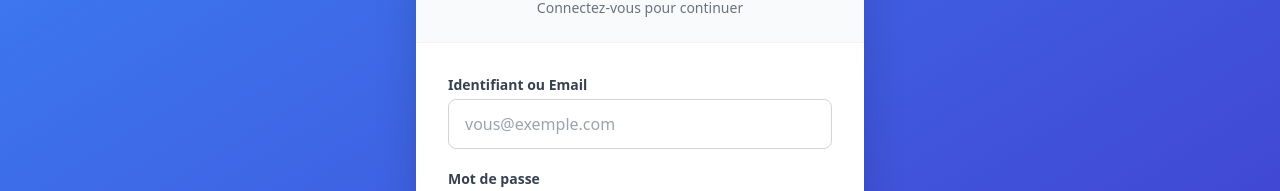
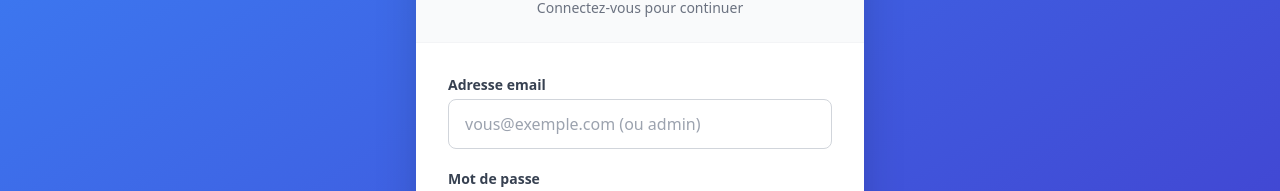
Before and after one commit to gabrielmaltais/evalupro, a React (Vite) app in the folder frontend/: page /login in a window 1280 px wide. Shown: the part 259-450 px from the top of the page. Built offline with nearby package versions, Linux system fonts and the light colour scheme.

Commit message:
fix: login label shows Adresse email, placeholder hints admin identifier

```diff
--- a/frontend/src/pages/Login.jsx
+++ b/frontend/src/pages/Login.jsx
@@ -84,12 +84,12 @@ export default function Login() {
                 )}
 
                 <div>
-                    <label className="block text-sm font-semibold text-gray-700 mb-1">Identifiant ou Email</label>
+                    <label className="block text-sm font-semibold text-gray-700 mb-1">{mode === 'login' ? 'Adresse email' : 'Email'}</label>
                     <input
                         type="text"
                         required
                         className="w-full px-4 py-3 border border-gray-300 rounded-lg focus:ring-2 focus:ring-blue-500 focus:border-blue-500 outline-none transition-colors"
-                        placeholder="vous@exemple.com"
+                        placeholder={mode === 'login' ? 'vous@exemple.com (ou admin)' : 'vous@exemple.com'}
                         value={form.email}
                         onChange={(e) => setForm({ ...form, email: e.target.value })}
                     />
```
